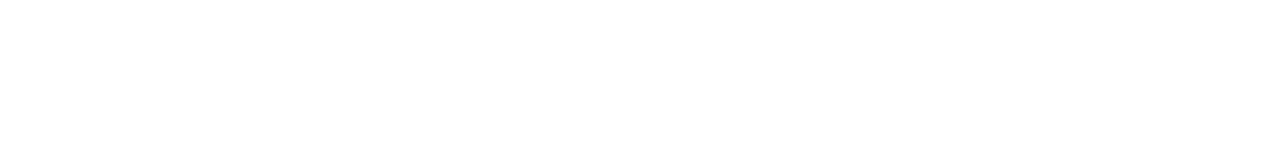
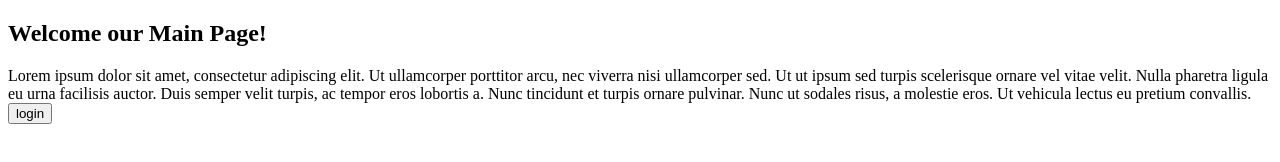
Before and after one commit to AmonFla/Advanced-Typescript, a website built with webpack: page ManagerUI/index.html in a window 1280 px wide. Built offline with nearby package versions, Linux system fonts and the light colour scheme.

Commit message:
Section 5 - 41 First page

```diff
--- a/ManagerUI/index.html
+++ b/ManagerUI/index.html
@@ -8,6 +8,6 @@
 </head>
 <body>
     <script type="module" src="dist/bundle.js"></script>
-
+    <div id="main-container" ></div>
 </body>
 </html>
--- a/ManagerUI/package.json
+++ b/ManagerUI/package.json
@@ -4,7 +4,8 @@
   "description": "",
   "main": "index.js",
   "scripts": {
-    "webpack": "webpack"
+    "webpack": "webpack",
+    "dev"    : "webpack --watch"
   },
   "author": "",
   "license": "ISC",
--- a/ManagerUI/src/Router.ts
+++ b/ManagerUI/src/Router.ts
@@ -1,7 +1,20 @@
+import { MainController } from "./controllers/MainController";
+
 export class Router{
+
+    private mainElement = document.getElementById("main-container");
 
     public handleRequest(){
         console.log("handling request for"+this.getRoute())
+
+        switch (this.getRoute) {
+            default:
+                if(this.mainElement){
+                    const mainController:MainController = new MainController();
+                    this.mainElement.append(mainController.createView());
+                }
+                break;
+        }
     }
 
     private getRoute():string{
--- /dev/null
+++ b/ManagerUI/src/controllers/MainController.ts
@@ -0,0 +1,19 @@
+
+export class MainController{
+    public createView():HTMLDivElement{
+        const container = document.createElement("div");
+
+        const title = document.createElement('h2')
+        title.innerText = "Welcome our Main Page!"
+
+        const article = document.createElement("div");
+        article.innerText = "Lorem ipsum dolor sit amet, consectetur adipiscing elit. Ut ullamcorper porttitor arcu, nec viverra nisi ullamcorper sed. Ut ut ipsum sed turpis scelerisque ornare vel vitae velit. Nulla pharetra ligula eu urna facilisis auctor. Duis semper velit turpis, ac tempor eros lobortis a. Nunc tincidunt et turpis ornare pulvinar. Nunc ut sodales risus, a molestie eros. Ut vehicula lectus eu pretium convallis. ";
+
+        const button = document.createElement("button");
+        button.innerText = "login";
+
+        container.append(title, article, button);
+
+        return container;
+    }
+}
```
